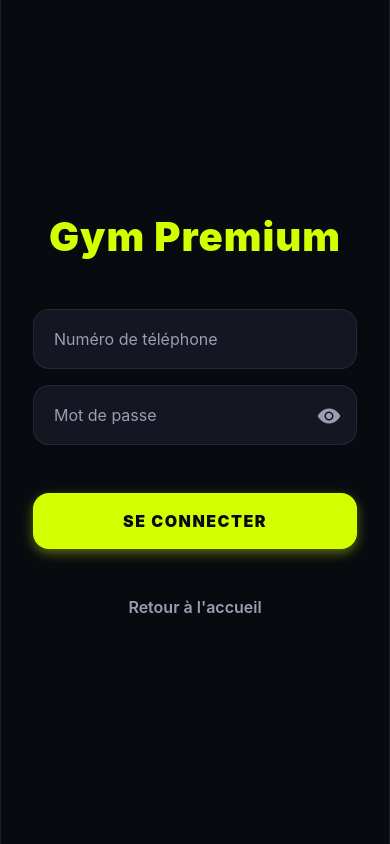
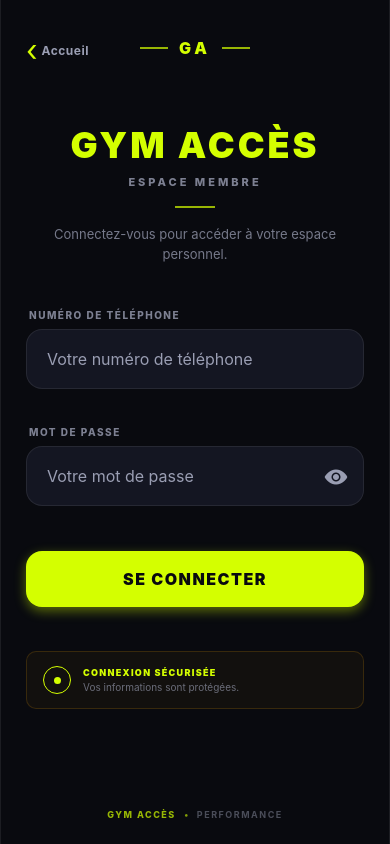
Before and after one commit to Moussamobytech/gym, a React Native app in the folder gym-frontend/: screen /Login in a window 390 px wide. Built offline with nearby package versions, Linux system fonts and the light colour scheme.

Commit message:
interface login

```diff
--- a/gym-frontend/src/screens/LoginScreen.tsx
+++ b/gym-frontend/src/screens/LoginScreen.tsx
@@ -1,5 +1,17 @@
+
 import React, { useState, useContext } from 'react';
-import { View, Text, StyleSheet, TouchableOpacity, Alert, ActivityIndicator } from 'react-native';
+import {
+  View,
+  Text,
+  StyleSheet,
+  TouchableOpacity,
+  Alert,
+  KeyboardAvoidingView,
+  Platform,
+  ScrollView,
+  Dimensions,
+} from 'react-native';
+
 import { Input } from '../components/Input';
 import { Button } from '../components/Button';
 import { colors } from '../theme/colors';
@@ -10,29 +22,44 @@ import { Role } from '../types/auth';
 
 type Props = RootStackScreenProps<'Login'>;
 
+const { height } = Dimensions.get('window');
+
 export default function LoginScreen({ route, navigation }: Props) {
   const [phoneNumber, setPhoneNumber] = useState('');
   const [password, setPassword] = useState('');
   const [loading, setLoading] = useState(false);
+
   const { login } = useContext(AuthContext);
 
   const intent = route.params?.intent;
 
   const handleLogin = async () => {
     if (!phoneNumber || !password) {
-      Alert.alert('Erreur', 'Veuillez remplir tous les champs');
+      Alert.alert(
+        'Champs requis',
+        'Veuillez remplir tous les champs.'
+      );
       return;
     }
+
     setLoading(true);
+
     try {
       const response = await fetch(`${API_URL}/auth/login`, {
         method: 'POST',
-        headers: { 'Content-Type': 'application/json' },
-        body: JSON.stringify({ phoneNumber, password })
+        headers: {
+          'Content-Type': 'application/json',
+        },
+        body: JSON.stringify({
+          phoneNumber,
+          password,
+        }),
       });
 
       let data = null;
+
       const text = await response.text();
+
       if (text) {
         try {
           data = JSON.parse(text);
@@ -46,61 +73,440 @@ export default function LoginScreen({ route, navigation }: Props) {
           try {
             await fetch(`${API_URL}/client/renew`, {
               method: 'POST',
-              headers: { Authorization: `Bearer ${data.jwt}` }
+              headers: {
+                Authorization: `Bearer ${data.jwt}`,
+              },
             });
-            Alert.alert('Renouvellement', 'Votre demande de paiement a été signalée au gérant. Vous êtes maintenant "En attente".');
-          } catch(e) {
+
+            Alert.alert(
+              'Renouvellement',
+              'Votre demande de paiement a été signalée au gérant. Vous êtes maintenant "En attente".'
+            );
+          } catch (e) {
             console.error('Renew error', e);
           }
         }
-        await login(data.jwt, data.role as Role, data.qrCodeId);
+
+        await login(
+          data.jwt,
+          data.role as Role,
+          data.qrCodeId
+        );
       } else {
-        Alert.alert('Erreur', data?.message || 'Identifiants incorrects');
+        Alert.alert(
+          'Connexion impossible',
+          data?.message || 'Identifiants incorrects.'
+        );
       }
     } catch (error) {
-      Alert.alert('Erreur', 'Impossible de joindre le serveur');
+      Alert.alert(
+        'Erreur de connexion',
+        'Impossible de joindre le serveur. Vérifiez votre connexion internet.'
+      );
     } finally {
       setLoading(false);
     }
   };
 
   return (
+    <KeyboardAvoidingView
+      style={styles.keyboardContainer}
+      behavior={Platform.OS === 'ios' ? 'padding' : undefined}
+    >
+      <ScrollView
+        contentContainerStyle={styles.scrollContent}
+        keyboardShouldPersistTaps="handled"
+        showsVerticalScrollIndicator={false}
+      >
         <View style={styles.container}>
-      <Text style={styles.title}>Gym Premium</Text>
 
-      <View style={styles.inputContainer}>
+          {/* =========================
+              HEADER
+          ========================= */}
+
+          <View style={styles.header}>
+
+            <TouchableOpacity
+              style={styles.backButton}
+              onPress={() => navigation.navigate('Welcome')}
+              activeOpacity={0.7}
+            >
+              <Text style={styles.backIcon}>‹</Text>
+              <Text style={styles.backText}>
+                Accueil
+              </Text>
+            </TouchableOpacity>
+
+            <View style={styles.brandMark}>
+              <View style={styles.brandLine} />
+
+              <Text style={styles.brandText}>
+                GA
+              </Text>
+
+              <View style={styles.brandLine} />
+            </View>
+
+          </View>
+
+          {/* =========================
+              TITLE
+          ========================= */}
+
+          <View style={styles.titleContainer}>
+
+            <Text style={styles.title}>
+              GYM ACCÈS
+            </Text>
+
+            <Text style={styles.subtitle}>
+              ESPACE MEMBRE
+            </Text>
+
+            <View style={styles.titleLine} />
+
+            <Text style={styles.description}>
+              Connectez-vous pour accéder à votre
+              espace personnel.
+            </Text>
+
+          </View>
+
+          {/* =========================
+              FORMULAIRE
+          ========================= */}
+
+          <View style={styles.formContainer}>
+
+            <View style={styles.fieldContainer}>
+              <Text style={styles.label}>
+                NUMÉRO DE TÉLÉPHONE
+              </Text>
+
               <Input
-          placeholder="Numéro de téléphone"
+                placeholder="Votre numéro de téléphone"
                 keyboardType="phone-pad"
                 autoCapitalize="none"
                 value={phoneNumber}
                 onChangeText={setPhoneNumber}
               />
+            </View>
+
+            <View style={styles.fieldContainer}>
+              <Text style={styles.label}>
+                MOT DE PASSE
+              </Text>
+
               <Input
-          placeholder="Mot de passe"
+                placeholder="Votre mot de passe"
                 secureTextEntry
                 value={password}
                 onChangeText={setPassword}
               />
             </View>
 
+            {/* =========================
+                CONNEXION
+            ========================= */}
+
+            <View style={styles.buttonContainer}>
               <Button
                 title="SE CONNECTER"
                 onPress={handleLogin}
                 loading={loading}
               />
+            </View>
 
-      <TouchableOpacity style={styles.linkButton} onPress={() => navigation.navigate('Welcome')}>
-        <Text style={styles.linkText}>Retour à l'accueil</Text>
-      </TouchableOpacity>
           </View>
+
+          {/* =========================
+              SECURITY
+          ========================= */}
+
+          <View style={styles.securityContainer}>
+
+            <View style={styles.securityIcon}>
+              <View style={styles.securityDot} />
+            </View>
+
+            <View style={styles.securityTextContainer}>
+              <Text style={styles.securityTitle}>
+                CONNEXION SÉCURISÉE
+              </Text>
+
+              <Text style={styles.securityDescription}>
+                Vos informations sont protégées.
+              </Text>
+            </View>
+
+          </View>
+
+          {/* =========================
+              FOOTER
+          ========================= */}
+
+          <View style={styles.footer}>
+
+            <Text style={styles.footerBrand}>
+              GYM ACCÈS
+            </Text>
+
+            <Text style={styles.footerSeparator}>
+              •
+            </Text>
+
+            <Text style={styles.footerText}>
+              PERFORMANCE
+            </Text>
+
+          </View>
+
+        </View>
+      </ScrollView>
+    </KeyboardAvoidingView>
   );
 }
 
 const styles = StyleSheet.create({
-  container: { flex: 1, backgroundColor: colors.background, justifyContent: 'center', padding: 32 },
-  title: { color: colors.primary, fontSize: 40, fontWeight: '900', marginBottom: 48, textAlign: 'center', letterSpacing: 1 },
-  inputContainer: { marginBottom: 32 },
-  linkButton: { padding: 16, marginTop: 16 },
-  linkText: { color: colors.textSecondary, textAlign: 'center', fontSize: 16, fontWeight: '600' }
+
+  /* =====================================
+     GLOBAL
+  ===================================== */
+
+  keyboardContainer: {
+    flex: 1,
+    backgroundColor: colors.background,
+  },
+
+  scrollContent: {
+    flexGrow: 1,
+  },
+
+  container: {
+    flex: 1,
+    minHeight: height,
+    backgroundColor: colors.background,
+    paddingHorizontal: 25,
+    paddingTop: Platform.OS === 'ios' ? 48 : 30,
+    paddingBottom: 24,
+  },
+
+  /* =====================================
+     HEADER
+  ===================================== */
+
+  header: {
+    width: '100%',
+    alignItems: 'center',
+  },
+
+  backButton: {
+    position: 'absolute',
+    left: 0,
+    top: 0,
+    flexDirection: 'row',
+    alignItems: 'center',
+    paddingVertical: 6,
+    paddingRight: 10,
+    zIndex: 10,
+  },
+
+  backIcon: {
+    color: colors.primary,
+    fontSize: 30,
+    lineHeight: 28,
+    marginRight: 4,
+  },
+
+  backText: {
+    color: colors.textSecondary,
+    fontSize: 12,
+    fontWeight: '700',
+    letterSpacing: 0.5,
+  },
+
+  brandMark: {
+    flexDirection: 'row',
+    alignItems: 'center',
+    marginTop: 8,
+  },
+
+  brandLine: {
+    width: 28,
+    height: 2,
+    backgroundColor: colors.primary,
+    opacity: 0.7,
+  },
+
+  brandText: {
+    color: colors.primary,
+    fontSize: 16,
+    fontWeight: '900',
+    letterSpacing: 4,
+    marginHorizontal: 11,
+  },
+
+  /* =====================================
+     TITLE
+  ===================================== */
+
+  titleContainer: {
+    alignItems: 'center',
+    marginTop: height < 700 ? 45 : 65,
+    marginBottom: height < 700 ? 35 : 45,
+  },
+
+  title: {
+    color: colors.primary,
+    fontSize: 36,
+    fontWeight: '900',
+    letterSpacing: 3,
+    textAlign: 'center',
+  },
+
+  subtitle: {
+    color: colors.textSecondary,
+    fontSize: 11,
+    fontWeight: '800',
+    letterSpacing: 3,
+    marginTop: 8,
+    opacity: 0.8,
+  },
+
+  titleLine: {
+    width: 40,
+    height: 2,
+    backgroundColor: colors.primary,
+    marginTop: 17,
+    opacity: 0.7,
+  },
+
+  description: {
+    color: colors.textSecondary,
+    fontSize: 13,
+    lineHeight: 20,
+    textAlign: 'center',
+    marginTop: 16,
+    maxWidth: 300,
+    opacity: 0.75,
+  },
+
+  /* =====================================
+     FORM
+  ===================================== */
+
+  formContainer: {
+    width: '100%',
+    maxWidth: 430,
+    alignSelf: 'center',
+  },
+
+  fieldContainer: {
+    marginBottom: 21,
+  },
+
+  label: {
+    color: colors.textSecondary,
+    fontSize: 10,
+    fontWeight: '800',
+    letterSpacing: 1.5,
+    marginBottom: 8,
+    marginLeft: 3,
+    opacity: 0.8,
+  },
+
+  buttonContainer: {
+    marginTop: 8,
+  },
+
+  /* =====================================
+     SECURITY
+  ===================================== */
+
+  securityContainer: {
+    width: '100%',
+    maxWidth: 430,
+    alignSelf: 'center',
+    flexDirection: 'row',
+    alignItems: 'center',
+    marginTop: 28,
+    paddingVertical: 14,
+    paddingHorizontal: 16,
+    borderWidth: 1,
+    borderColor: 'rgba(255, 165, 0, 0.16)',
+    borderRadius: 10,
+    backgroundColor: 'rgba(255, 165, 0, 0.04)',
+  },
+
+  securityIcon: {
+    width: 28,
+    height: 28,
+    borderRadius: 14,
+    borderWidth: 1,
+    borderColor: colors.primary,
+    alignItems: 'center',
+    justifyContent: 'center',
+    marginRight: 12,
+  },
+
+  securityDot: {
+    width: 7,
+    height: 7,
+    borderRadius: 4,
+    backgroundColor: colors.primary,
+  },
+
+  securityTextContainer: {
+    flex: 1,
+  },
+
+  securityTitle: {
+    color: colors.primary,
+    fontSize: 9,
+    fontWeight: '900',
+    letterSpacing: 1.3,
+    marginBottom: 3,
+  },
+
+  securityDescription: {
+    color: colors.textSecondary,
+    fontSize: 10,
+    opacity: 0.65,
+  },
+
+  /* =====================================
+     FOOTER
+  ===================================== */
+
+  footer: {
+    flexDirection: 'row',
+    alignItems: 'center',
+    justifyContent: 'center',
+    marginTop: 'auto',
+    paddingTop: 30,
+  },
+
+  footerBrand: {
+    color: colors.primary,
+    fontSize: 9,
+    fontWeight: '800',
+    letterSpacing: 1.5,
+    opacity: 0.7,
+  },
+
+  footerSeparator: {
+    color: colors.primary,
+    fontSize: 9,
+    marginHorizontal: 8,
+    opacity: 0.6,
+  },
+
+  footerText: {
+    color: colors.textSecondary,
+    fontSize: 9,
+    fontWeight: '700',
+    letterSpacing: 1.5,
+    opacity: 0.45,
+  },
+
 });
```
Lines whose indentation alone changed are shown as unchanged.
